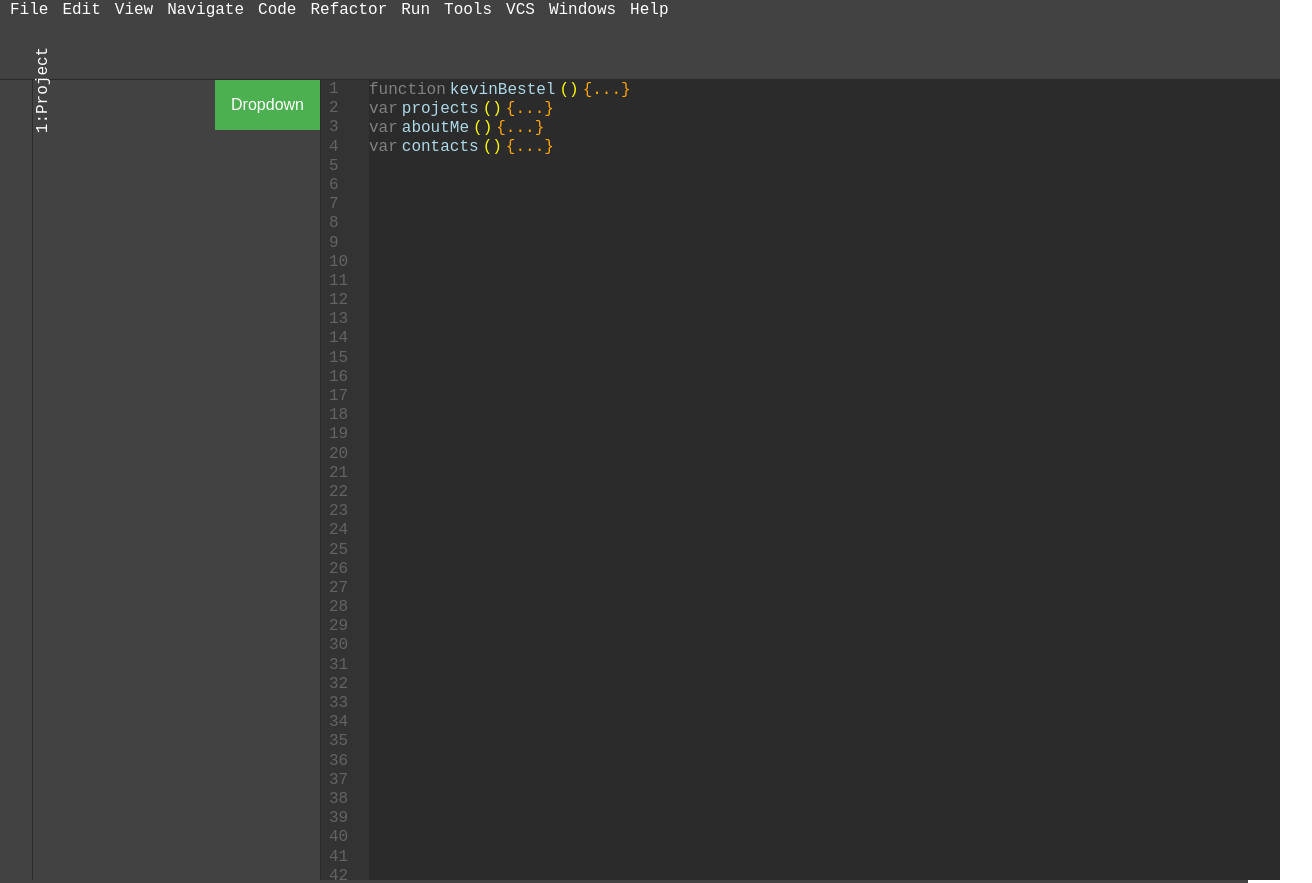
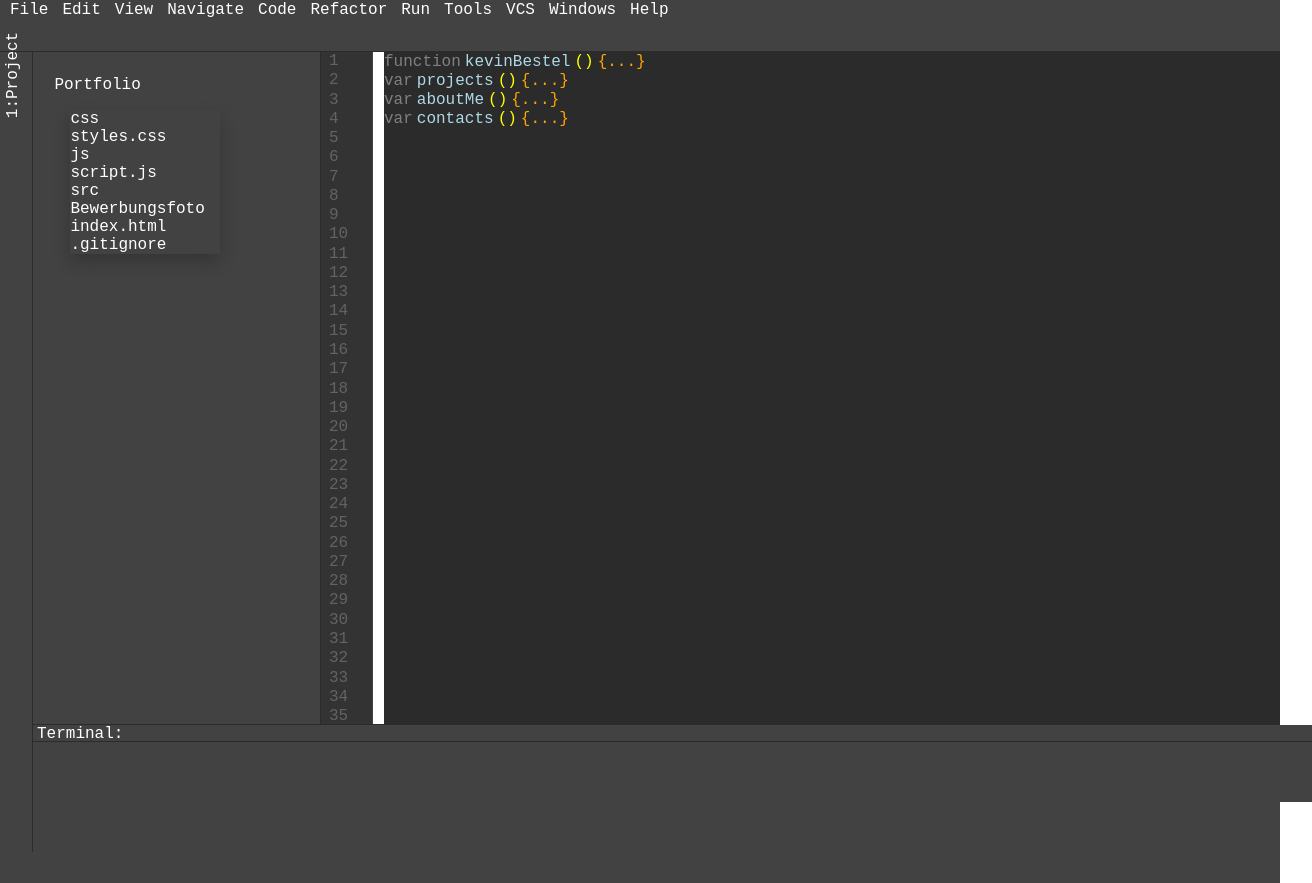
Before and after one commit to Kevin-Bestel/Portfolio, a plain HTML site: page index2.html in a window 1280 px wide. Shown: the top 883 px of the page, 1312 px wide, since content can reach past the window. Drawn offline with Linux system fonts and the light colour scheme.

Commit message:
Updated, now everything with vh + vw!

```diff
--- a/css/styles2.css
+++ b/css/styles2.css
@@ -30,8 +30,8 @@ p {
     grid-row-start: 1;
     grid-column: colStart / colEnd;
 
-    grid-template-columns: [colStart col1]12.5% [col2]12.5%  [col3]12.5%  [col4]12.5%  [col5]12.5% [col6]12.5% [col7]12.5% [col8]12.5%  [colEnd];
-    grid-template-rows: [header]80px [gal1]400px  [gal2]400px [afteral footer]200px;
+    grid-template-columns: [colStart col1]12.5vw [col2]12.5vw  [col3]12.5vw  [col4]12.5vw  [col5]12.5vw [col6]12.5vw [col7]12.5vw [col8]12.5vw [colEnd];
+    grid-template-rows: [header]6.5vh [gal1]42vh  [gal2]42vh [afteral footer]9.5vh;
 
 
 }
@@ -49,8 +49,8 @@ p {
 /* Konsole */
 .container1 {
     float: right;
-    height: 259.85%;
-    width: calc(95% - 1px);
+    height: 182.85vh;
+    width: 70vw;
     z-index: 9998;
 
     background-color: rgb(43, 43, 43);
@@ -62,7 +62,7 @@ p {
 
 /* Konsolennavigation */
 .container2 {
-    width: 5%;
+    width: 4vw;
     border-right: 1px solid rgb(66, 66, 66);
     border-left: 1px solid rgb(43, 43, 43);
     border-bottom: 1px solid rgb(43, 43, 43);
@@ -110,8 +110,8 @@ p {
     grid-column-end: 3;
 }
 .container4 {
-    height: 100%;
-    width: calc(90% - 1px);
+    height: 84vh;
+    width: 22.5vw;
     float: right;
 
     background-color: rgb(66, 66, 66);
@@ -126,8 +126,9 @@ p {
 }
 /* Dateipfad - linke Spalte */
 .container5{
-    height: 100%;
-    width: 10%;
+    height: 100vh;
+    width: 2.5vw;
+    position: relative;
 
     border-right: 1px solid rgb(43, 43, 43);
 
@@ -142,16 +143,17 @@ p {
     color: #ffffff;
     font-size: 1.0rem;
     transform: rotate(270deg);
-    display: inline-block;
+    padding-right: 5.5vw;
+    padding-bottom: 5.5vh;
 }
 
 /* Footer */
-.container6 {
-    height: 100%;
-    width: 97.5%;
+.terminal {
+    height: 100vh;
+    width: 97.5vw;
+    padding-left: 2.5vw;
 
-
-
+    border-top: 1px solid rgb(43, 43, 43);
 
     background-color: rgb(66, 66, 66);
     grid-row-start: 4;
@@ -159,7 +161,25 @@ p {
     grid-column-start: 1;
     grid-column-end: colEnd;
 }
+.container6{
+    height: 2vh;
+    width: 100vw;
 
+    border-bottom: 1px solid rgb(43, 43, 43);
+    background-color: rgb(66, 66, 66);
+}
+.container6 > p{
+    color: #ffffff;
+    font-size: 1rem;
+    padding-left: 5px;
+}
+.container7{
+    height: 7.5vh;
+    width: 100vw;
+
+    top: 0;
+    background-color: rgb(66, 66, 66);
+}
 
 /*
 *Der Start*
@@ -208,10 +228,11 @@ Hier wird das Dropdown-Menu angepasst!
  */
 
 .dropbtn {
-    background-color: #4CAF50;
+    background-color: rgb(66, 66, 66);
     color: white;
     padding: 16px;
-    font-size: 16px;
+    font-size: 1rem;
+    font-family: monospace;
     border: none;
     cursor: pointer;
 }
@@ -221,16 +242,22 @@ Hier wird das Dropdown-Menu angepasst!
 }
 
 .dropdown {
-    float: right;
+    padding-top: 1vh;
+    padding-left: 0.5vw;
+
+    float: left;
     position: relative;
     display: inline-block;
 }
 
 .dropdown-content {
-    display: none;
-    position: absolute;
-    background-color: #f1f1f1;
-    min-width: 160px;
+    display: block;
+    margin-left: 2.5vw;
+    position: relative;
+    background-color: rgb(66, 66, 66);
+    font-size: 1rem;
+
+    min-width: 150px;
     overflow: auto;
     box-shadow: 0px 8px 16px 0px rgba(0,0,0,0.2);
     right: 0;
--- a/index2.html
+++ b/index2.html
@@ -4,6 +4,7 @@
     <meta charset="UTF-8">
     <title>Portfolio</title>
     <link rel="stylesheet" href="css/styles2.css">
+    <script language="javascript" type="text/javascript" src="js/script2.js"></script>
 </head>
 <body>
 <div id="wholeContainer">
@@ -134,7 +135,6 @@
             <p>97</p>
             <p>98</p>
             <p>99</p>
-            <p>100</p>
         </div>
     </div>
     <div class="container3">
@@ -153,15 +153,22 @@
     <div class="filePath">
         <div class="container4">
             <div class="dropdown">
-                <button onclick="myFunction()" class="dropbtn">Dropdown</button>
+                <button class="dropbtn">Portfolio</button>
                 <div id="myDropdown" class="dropdown-content">
-                    <a href="#css">css</a>
-                    <a href="#styles.css">styles.css</a>
-                    <a href="#js">js</a>
-                    <a href="#script.js">script.js</a>
-                    <a href="#src">src</a>
-                    <a href="#Bewerbungsfoto">Bewerbungsfoto</a>
-                    <a href="index.html">index.html</a>
+                   <div>
+                       <p>css</p>
+                       <p>styles.css</p>
+                   </div>
+                    <div>
+                        <p>js</p>
+                        <p>script.js</p>
+                    </div>
+                    <div>
+                        <p>src</p>
+                        <p>Bewerbungsfoto</p>
+                    </div>
+                    <p>index.html</p>
+                    <p>.gitignore</p>
                 </div>
             </div>
         </div>
@@ -169,7 +176,12 @@
             <p>1:Project</p>
         </div>
     </div>
-    <div class="container6"></div>
+    <div class ="terminal">
+    <div class="container6">
+        <p>Terminal:</p>
+    </div>
+    <div class="container7"></div>
+    </div>
 </div>
 </body>
 </html>
```
Also changed, not shown: src/script2.js (deleted, +0 -136 lines).
